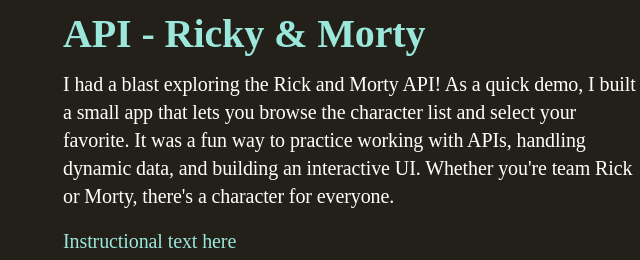
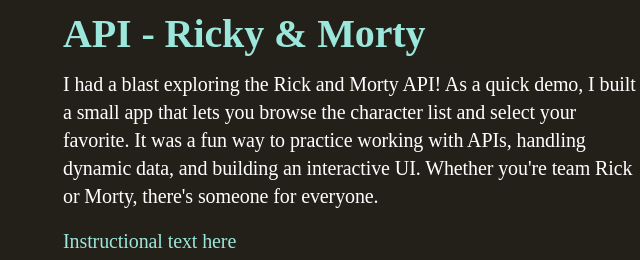
Before and after one commit to johnhoysa/online2024, a website built with Vite: page smore-code/rick-morty.html in a window 1280 px wide. Shown: the part 302-562 px from the top of the page, 1-641 px from the left. Built offline with nearby package versions, Linux system fonts and the light colour scheme; a web font is replaced by a local one.

Commit message:
content update

```diff
--- a/smore-code/rick-morty.html
+++ b/smore-code/rick-morty.html
@@ -80,7 +80,7 @@
             built a small app that lets you browse the character list and
             select your favorite. It was a fun way to practice working with
             APIs, handling dynamic data, and building an interactive UI.
-            Whether you're team Rick or Morty, there's a character for
+            Whether you're team Rick or Morty, there's someone for
             everyone.
           </p>
           <p class="text-base mt-4 font-light text-northern-lights">Instructional text here</p>
```
